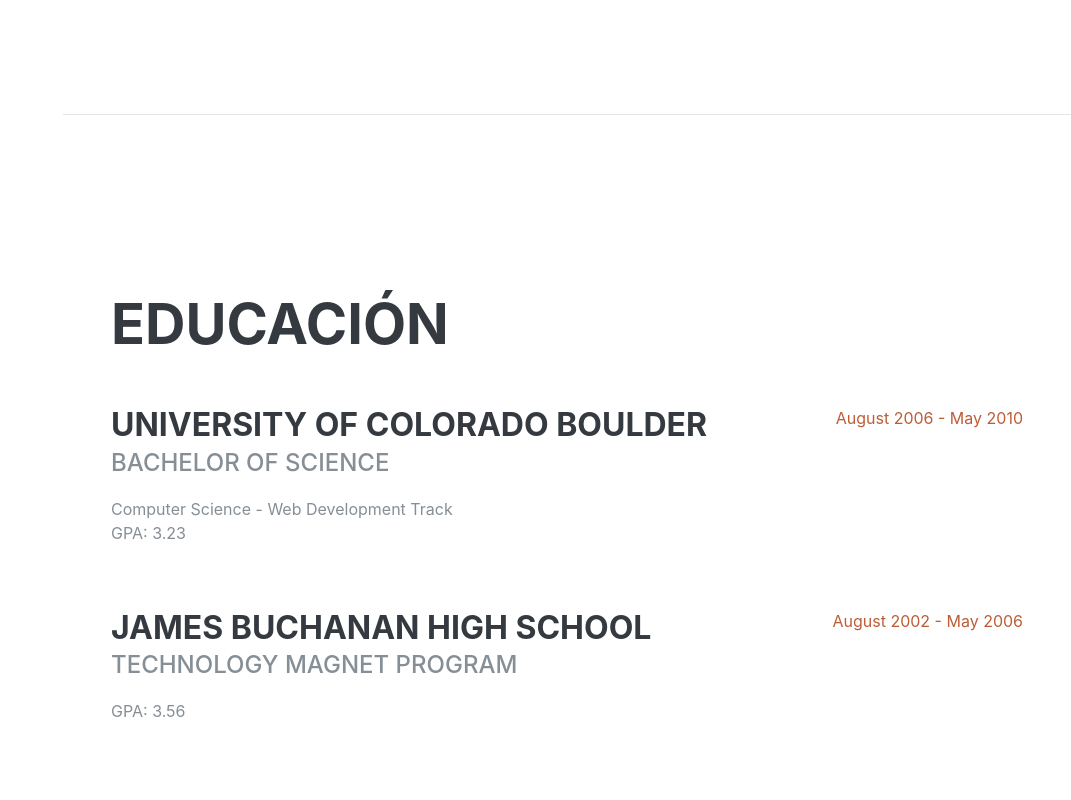
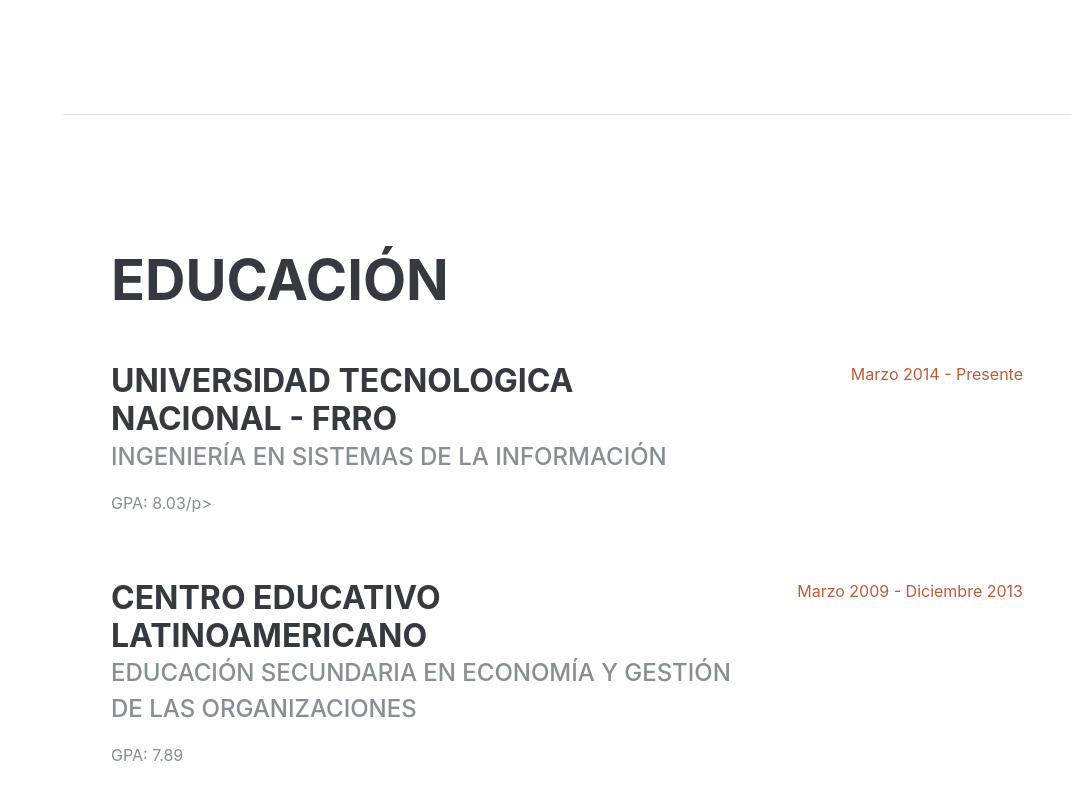
Before and after one commit to nawealvarez/nawealvarez.github.io, a plain HTML site: page index.html in a window 1280 px wide. Shown: the part 1487-2287 px from the top of the page, without its empty margins (209-1280 px from the left). Drawn offline with Linux system fonts and the light colour scheme; a web font is replaced by a local one.

Commit message:
estudios

```diff
--- a/index.html
+++ b/index.html
@@ -67,7 +67,7 @@
           <span class="text-primary">Alvarez</span>
         </h1>
         <div class="subheading mb-5">Calle 13124 N° 3459 · Rosario, Santa Fe · (341) 656-2667 ·
-          <a href="mailto:name@email.com">nahuelalvarezutn@email.com</a>
+          <a href="mailto:nahuelalvarezutn@email.com">nahuelalvarezutn@email.com</a>
         </div>
         <p class="lead mb-5">Estudiante de ultimo año de la carrera Ing. en Sistemas de la UTN-FRRo. Apasionado del desarrollo, nuevas tecnologias y el deporte.</p>
         <div class="social-icons">
@@ -90,7 +90,7 @@
         <div class="resume-item d-flex flex-column flex-md-row justify-content-between mb-5">
           <div class="resume-content">
             <h3 class="mb-0">Pasante en Data Science</h3>
-            <div class="subheading mb-3">La Segunda Seguros</div>
+            <div class="subheading mb-3">La Segunda Seguros CLSG</div>
             <p>Predicciones sobre la evolución de cantitad de vehículos asegurados, primas de emisiones y cantidad de siniestros. Consultando mediante Cognos la información necesaria,
               para posteriormente aplicar distintos modelos de predicción.
             </p>
@@ -109,24 +109,24 @@
 
         <div class="resume-item d-flex flex-column flex-md-row justify-content-between mb-5">
           <div class="resume-content">
-            <h3 class="mb-0">University of Colorado Boulder</h3>
-            <div class="subheading mb-3">Bachelor of Science</div>
-            <div>Computer Science - Web Development Track</div>
-            <p>GPA: 3.23</p>
+            <h3 class="mb-0">Universidad Tecnologica Nacional - FRRo</h3>
+            <div class="subheading mb-3">Ingeniería en Sistemas de la Información</div>
+            <p>GPA: 8.03/p>
           </div>
           <div class="resume-date text-md-right">
-            <span class="text-primary">August 2006 - May 2010</span>
+            <span class="text-primary">Marzo 2014 - Presente</span>
           </div>
         </div>
 
         <div class="resume-item d-flex flex-column flex-md-row justify-content-between">
           <div class="resume-content">
-            <h3 class="mb-0">James Buchanan High School</h3>
-            <div class="subheading mb-3">Technology Magnet Program</div>
-            <p>GPA: 3.56</p>
+            <h3 class="mb-0">Centro Educativo Latinoamericano</h3>
+            <div class="subheading mb-3">Educación Secundaria en Economía y Gestión
+              de las Organizaciones</div>
+            <p>GPA: 7.89</p>
           </div>
           <div class="resume-date text-md-right">
-            <span class="text-primary">August 2002 - May 2006</span>
+            <span class="text-primary">Marzo 2009 - Diciembre 2013</span>
           </div>
         </div>
 
```
